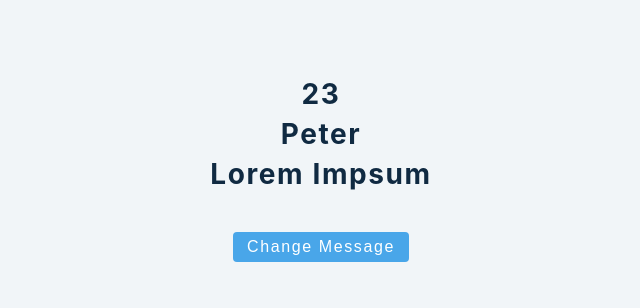
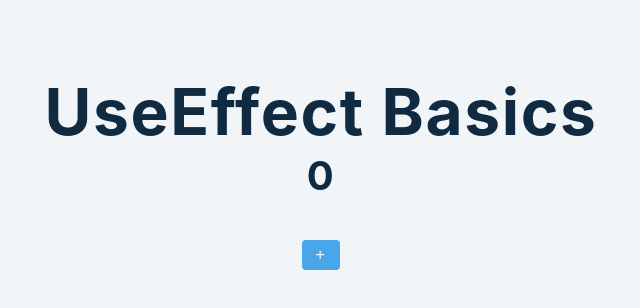
Before and after one commit to fazioandreaf/react-freecodecamp, a React (Create React App) app: page / in a window 1280 px wide. Shown: the top 308 px of the page, without its empty margins (319-959 px from the left). Built offline with nearby package versions, Linux system fonts and the light colour scheme.

Commit message:
UseEffect

```diff
--- a/src/App.js
+++ b/src/App.js
@@ -1,30 +1,28 @@
-import React, {useState} from 'react';
-import { data } from './data/data-setStateArray'
+import React, {useState, useEffect} from 'react';
 import './App.css';
-
+// every trigger rerender the component and relunch the UseEffect
 function App() {
-  const [person,setPerson] = useState({
-    name:'Peter',
-    age: 23,
-    message:'Lorem impsum,'
-  });
-  const changeMessage = () => {
-    // setPerson({...person,message:'new beatiful message'})
-    setMessage('beatiful message')
-  }
-  // const {name,age,message} = person;
-  const [age,setAge] = useState('Peter')
-  const [name,setName] = useState(23)
-  const [message,setMessage] = useState('Lorem impsum')
-
+  const [value, setValue] = useState(0);
+  // WE CAN T CALL hooks conditionaly
+  // if(value>0){
+    useEffect(()=> {
+      console.log('inside use effect');
+      // change the title of the page
+      if(value>=1){
+        document.title = `New Messages (${value})`
+      }
+      // this is a dependency arraym he triger the useeffect when the 'value' change its state
+    }, [value]);
+  // }
+    console.log('outside use effect');
   return (
   <>
-  <div className='container'>
-    <h3>{name}</h3>
-    <h3>{age}</h3>
-    <h3>{message}</h3>
-    <button className='btn' onClick={changeMessage}>Change message </button>
-  </div>
+    <div className='container'>
+      <h1>UseEffect Basics</h1>
+      <h2>{value}</h2>
+      <button className='btn' onClick={() => { setValue ( value + 1 ) }}>+</button>
+    </div>
+
   </>
   )
 }
```
Also changed, not shown: src/CounteruseState.js (added, +31 -0 lines), src/ObjectUseState.js (added, +32 -0 lines).
